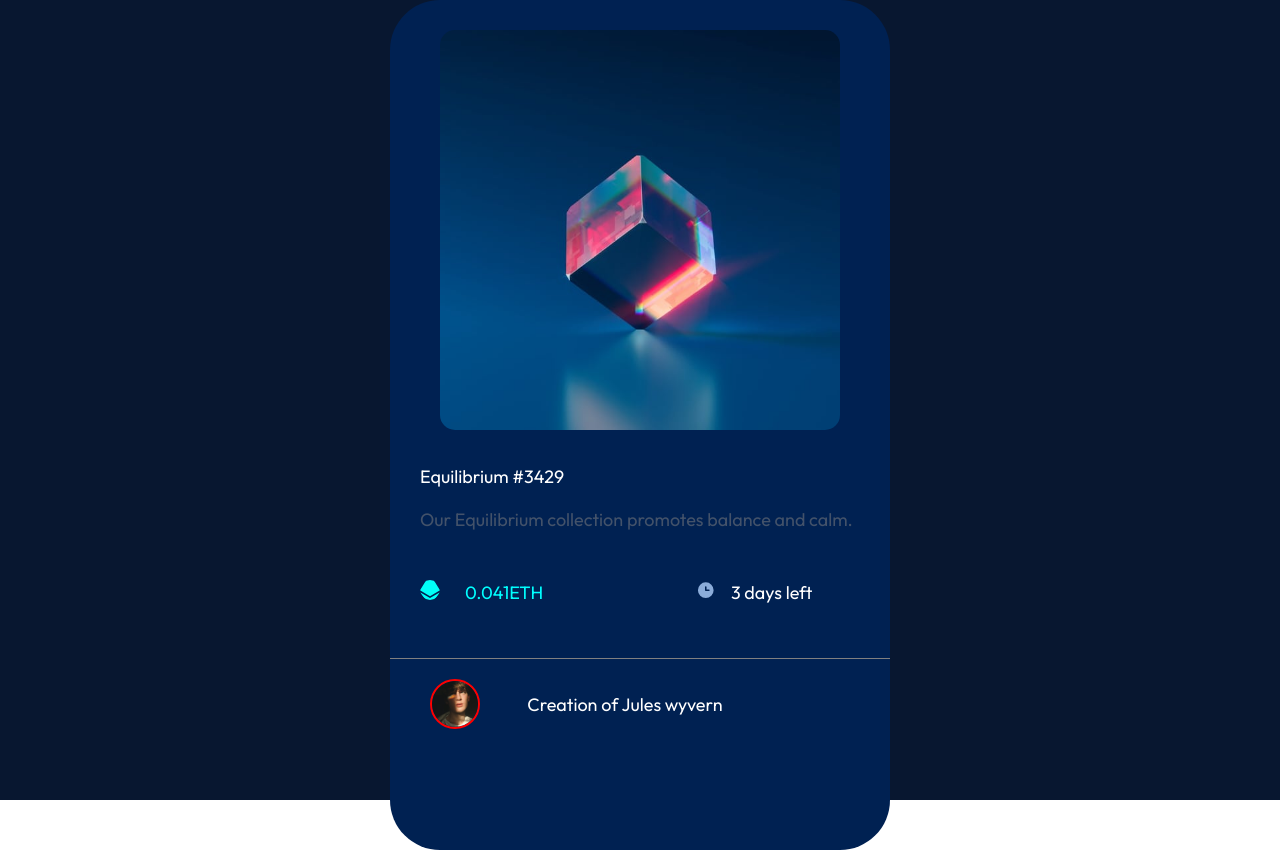
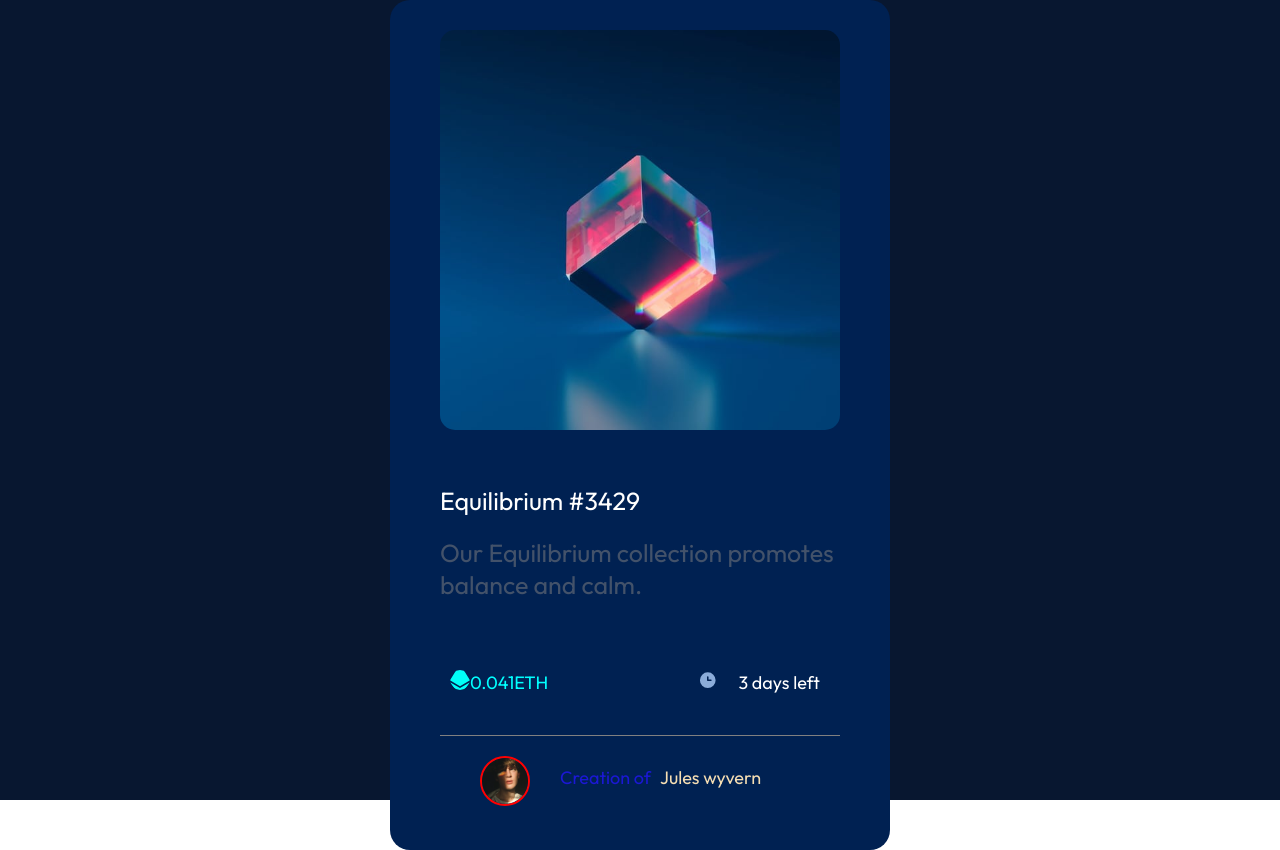
Before and after one commit to camilochona/retoNFT, a plain HTML site: page index.html in a window 1280 px wide. Drawn offline with Linux system fonts and the light colour scheme.

Commit message:
ajuste creador nft

```diff
--- a/index.html
+++ b/index.html
@@ -32,10 +32,11 @@
                     <p>3 days left</p>
                 </div>
             </main>
-            <footer>
+            <div class="div__contacto">
                 <img src="./img/image-avatar.png" alt="avatar">
-                <p>Creation of Jules wyvern</p>
-            </footer>
+                <p class="primero">Creation of </p>
+                <p class="segundo">Jules wyvern</p>
+            </div>
 
         </div>
     </div>
--- a/style.css
+++ b/style.css
@@ -6,6 +6,10 @@
 
 html {
   font-size: 62.5%;
+}
+main {
+  height: 200px;
+  width: 500px;
 }
 .div__container {
   width: 100vw;
@@ -21,7 +25,7 @@ html {
   background-color: #002152 ;
   margin: auto;
   text-align: center;
-  border-radius: 5rem;
+  border-radius: 2rem;
   font-size: 1.8rem;
 
 }
@@ -34,8 +38,8 @@ html {
 }
 .div__parrafo {
    text-align: left;
-   padding-left: 3rem;
-   font-size: 1.8rem;
+   margin: 2rem 5rem;
+   font-size: 2.5rem;
 }
 .div__parrafo p:nth-child(1) {
    color: white;
@@ -52,14 +56,14 @@ figure img {
   grid-template-columns: 10px auto 10px auto;
   margin-bottom: 24px;
   align-items: center;
-  gap: 35px;
+  gap: 40px;
 }
 .div__descripcion figure img {
   width: 20px;
   height: 20px;
   border-radius: 20px;
   object-fit: cover;
-  margin-left: 3rem;
+  margin-left: 6rem;
 }
 .div__descripcion p:nth-child(2) {
   display: block;
@@ -70,18 +74,17 @@ figure img {
 .div__descripcion p:nth-child(4) {
   display: block;
   text-align: left;
-  padding: 2rem;
+  padding: 5rem;
   color: white;
 }
-footer {
+.div__contacto  {
+  margin: 5rem;
   display: grid;
-  grid-template-columns: auto auto;
-  align-items: center;
-  gap: 0;
+  grid-template-columns: 100px 100px auto;
   border-top: 1px solid gray;
   padding: 20px;
 }
-footer img {
+.div__contacto img {
   width: 50px;
   height: 50px;
   border-radius: 50px ;
@@ -91,9 +94,15 @@ footer img {
   border-right: 2px solid red;
   margin-left: 2rem
 }
-footer p {
-  display: block;
+.primero {
+  padding-top: 1rem;
+  display: inline-block;
   text-align: left;
-  color: white;
-  margin-right: 10rem;
+  color: rgb(27, 24, 212);
 }
+.segundo {
+  padding-top: 1rem;
+  display: inline-block;
+  text-align: left;
+  color: wheat;
+}
```
